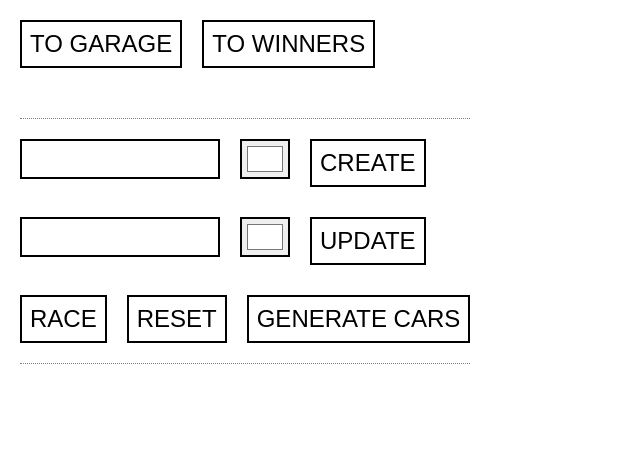
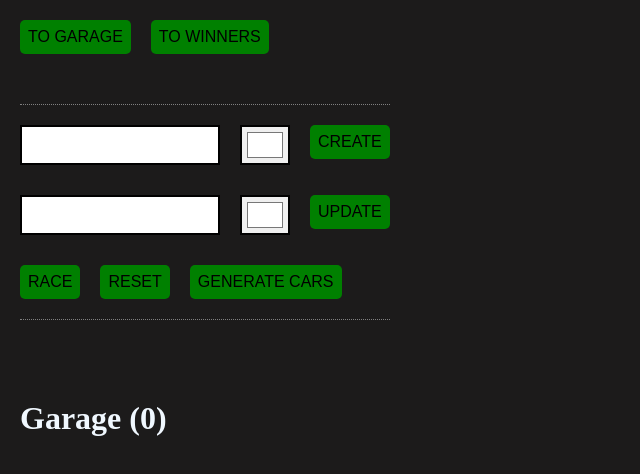
Before and after one commit to sch-aa-vk/RsSchool-stage1-2, a website built with webpack: page async-race/public/index.html in a window 1280 px wide. Both pictures are taken after a click on the button "TO GARAGE". Shown: the whole page, without its empty margins (0-640 px from the left). Built offline with nearby package versions, Linux system fonts and the light colour scheme; files whose address does not match are found by name.

Commit message:
feat: add title

```diff
--- a/async-race/src/components/buttons/style.css
+++ b/async-race/src/components/buttons/style.css
@@ -3,8 +3,11 @@
   height: max-content;
   padding: 8px;
   background: none;
-  border: 2px solid #000;
-  font-size: 24px;
+  border: none;
+  border-radius: 5px;
+  font-size: 16px;
+  color: rgb(0, 0, 0);
+  background: green;
   box-sizing: border-box;
   text-transform: uppercase;
   cursor: pointer;
@@ -12,5 +15,5 @@
 }
 
 .button-element:hover {
-  background: green;
+  background: darkgreen;
 }
--- a/async-race/src/layouts/garage/index.ts
+++ b/async-race/src/layouts/garage/index.ts
@@ -1,15 +1,23 @@
 import { CreateCar } from '../form/index';
+
 import './style.css';
+
+const garage: Array<Object> = [];
 
 fetch('http://localhost:3000/garage')
 .then(responce => responce.json())
-.then(responce => console.log(responce));
+.then(responce => Object.assign(garage, responce));
 
 export const Garage = () => {
 
   const block = document.createElement('div');
   block.className = 'garage';
-  block.append(CreateCar());
+
+  const title = document.createElement('h1');
+  title.className = 'heading';
+  title.textContent = `Garage (${garage.length})`;
+
+  block.append(CreateCar(), title);
 
   return block;
 }
--- a/async-race/src/layouts/garage/style.css
+++ b/async-race/src/layouts/garage/style.css
@@ -0,0 +1,9 @@
+.garage {
+  display: flex;
+  flex-flow: column wrap;
+  gap: 80px;
+}
+
+.heading {
+  color: aliceblue;
+}
--- a/async-race/src/layouts/winners/index.ts
+++ b/async-race/src/layouts/winners/index.ts
@@ -12,7 +12,11 @@ export const Winners = () => {
   const block = document.createElement('div');
   block.className = 'winners';
 
-  block.append('fff');
+  const title = document.createElement('h1');
+  title.className = 'heading';
+  title.textContent = `Winners`;
+
+  block.append(title);
 
   return block;
 }
--- a/async-race/src/style.css
+++ b/async-race/src/style.css
@@ -8,4 +8,5 @@ body {
   display: flex;
   flex-flow: column wrap;
   gap: 50px;
+  background: rgb(28, 27, 27);
 }
```
